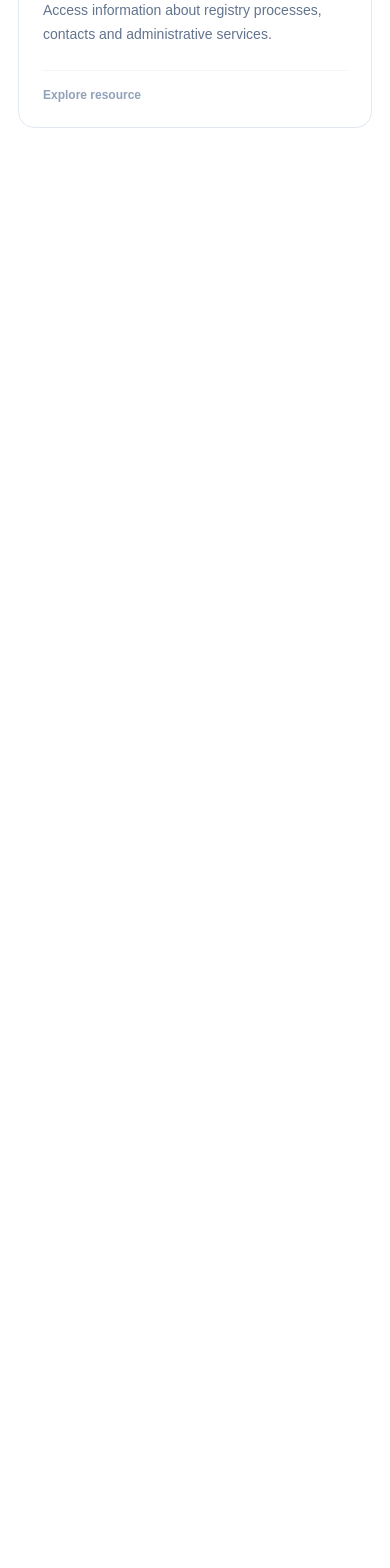
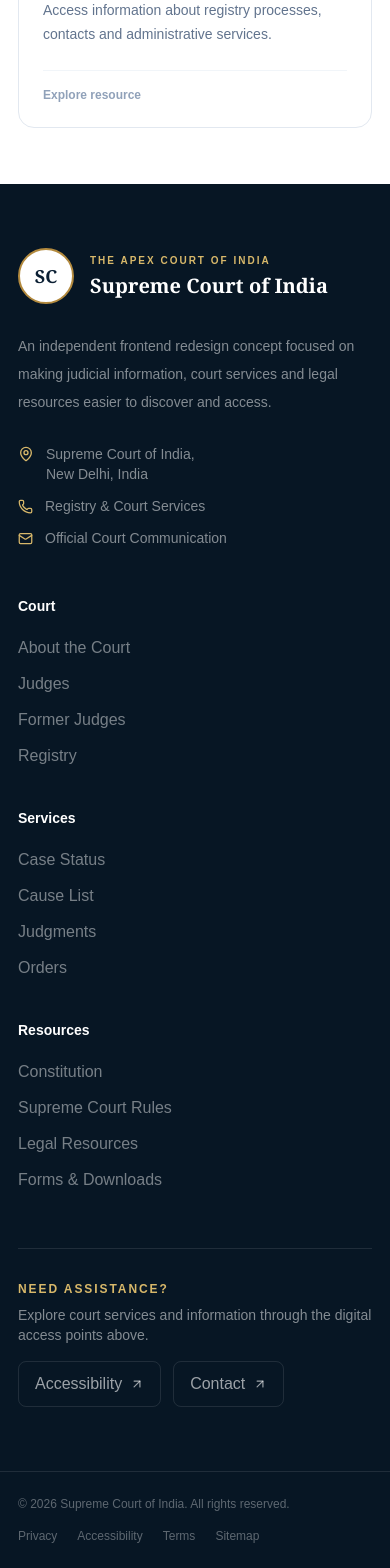
Before and after one commit to patnaikyamini4/supreme-court-india-redesign, a Next.js app: page / in a window 390 px wide. Shown: the part 9694-11262 px from the top of the page. Before the commit the page ends 9878 px from the top, so only its background shows below. Built offline with nearby package versions, Linux system fonts and the light colour scheme.

Commit message:
feat: build responsive site footer

```diff
--- a/src/app/page.tsx
+++ b/src/app/page.tsx
@@ -6,6 +6,7 @@
 import LatestJudgments from "@/components/judgments/LatestJudgments";
 import CourtServices from "@/components/services/CourtServices";
 import ImportantResources from "@/components/resources/ImportantResources";
+import SiteFooter from "@/components/layout/SiteFooter";
 
 export default function Home() {
   return (
@@ -34,6 +35,9 @@
         {/* Legal and institutional resources */}
         <ImportantResources />
       </main>
+
+      {/* Global site footer */}
+      <SiteFooter />
     </>
   );
 }
--- /dev/null
+++ b/src/components/layout/SiteFooter.tsx
@@ -0,0 +1,204 @@
+import {
+  ArrowUpRight,
+  Mail,
+  MapPin,
+  Phone,
+} from "lucide-react";
+
+const footerColumns = [
+  {
+    title: "Court",
+    links: [
+      "About the Court",
+      "Judges",
+      "Former Judges",
+      "Registry",
+    ],
+  },
+  {
+    title: "Services",
+    links: [
+      "Case Status",
+      "Cause List",
+      "Judgments",
+      "Orders",
+    ],
+  },
+  {
+    title: "Resources",
+    links: [
+      "Constitution",
+      "Supreme Court Rules",
+      "Legal Resources",
+      "Forms & Downloads",
+    ],
+  },
+];
+
+export default function SiteFooter() {
+  return (
+    <footer className="bg-[#071624] text-white">
+      {/* Main footer */}
+      <div className="sc-container py-16 md:py-20">
+        <div className="grid gap-12 lg:grid-cols-[1.5fr_2fr]">
+          {/* Court identity */}
+          <div className="max-w-md">
+            <div className="flex items-center gap-4">
+              <div className="flex h-14 w-14 items-center justify-center rounded-full border-2 border-[#B38A3E] bg-white">
+                <span className="sc-serif text-lg font-bold text-[#0B1F33]">
+                  SC
+                </span>
+              </div>
+
+              <div>
+                <p className="text-[10px] font-bold uppercase tracking-[0.2em] text-[#D8B86A]">
+                  The Apex Court of India
+                </p>
+
+                <h2 className="sc-serif mt-1 text-xl font-bold">
+                  Supreme Court of India
+                </h2>
+              </div>
+            </div>
+
+            <p className="mt-7 text-sm leading-7 text-white/50">
+              An independent frontend redesign concept focused
+              on making judicial information, court services and
+              legal resources easier to discover and access.
+            </p>
+
+            {/* Contact information */}
+            <div className="mt-7 space-y-3 text-sm text-white/50">
+              <div className="flex items-start gap-3">
+                <MapPin
+                  size={16}
+                  className="mt-0.5 shrink-0 text-[#D8B86A]"
+                />
+
+                <span>
+                  Supreme Court of India,
+                  <br />
+                  New Delhi, India
+                </span>
+              </div>
+
+              <div className="flex items-center gap-3">
+                <Phone
+                  size={15}
+                  className="shrink-0 text-[#D8B86A]"
+                />
+
+                <span>Registry & Court Services</span>
+              </div>
+
+              <div className="flex items-center gap-3">
+                <Mail
+                  size={15}
+                  className="shrink-0 text-[#D8B86A]"
+                />
+
+                <span>Official Court Communication</span>
+              </div>
+            </div>
+          </div>
+
+          {/* Navigation columns */}
+          <div className="grid gap-10 sm:grid-cols-3">
+            {footerColumns.map((column) => (
+              <div key={column.title}>
+                <h3 className="text-sm font-bold text-white">
+                  {column.title}
+                </h3>
+
+                <ul className="mt-5 space-y-3">
+                  {column.links.map((link) => (
+                    <li key={link}>
+                      <a
+                        href="#"
+                        className="text-sm text-white/45 transition hover:text-[#D8B86A]"
+                      >
+                        {link}
+                      </a>
+                    </li>
+                  ))}
+                </ul>
+              </div>
+            ))}
+          </div>
+        </div>
+
+        {/* Contact / quick links */}
+        <div className="mt-14 grid gap-4 border-t border-white/10 pt-8 md:grid-cols-2">
+          <div>
+            <p className="text-xs font-bold uppercase tracking-[0.16em] text-[#D8B86A]">
+              Need assistance?
+            </p>
+
+            <p className="mt-2 text-sm text-white/50">
+              Explore court services and information through
+              the digital access points above.
+            </p>
+          </div>
+
+          <div className="flex flex-wrap gap-3 md:justify-end">
+            <a
+              href="#"
+              className="flex items-center gap-2 rounded-lg border border-white/10 px-4 py-2.5 text-sm text-white/60 transition hover:border-[#D8B86A]/50 hover:text-[#D8B86A]"
+            >
+              Accessibility
+              <ArrowUpRight size={14} />
+            </a>
+
+            <a
+              href="#"
+              className="flex items-center gap-2 rounded-lg border border-white/10 px-4 py-2.5 text-sm text-white/60 transition hover:border-[#D8B86A]/50 hover:text-[#D8B86A]"
+            >
+              Contact
+              <ArrowUpRight size={14} />
+            </a>
+          </div>
+        </div>
+      </div>
+
+      {/* Bottom bar */}
+      <div className="border-t border-white/10">
+        <div className="sc-container flex flex-col gap-4 py-6 text-xs text-white/35 md:flex-row md:items-center md:justify-between">
+          <p>
+            © {new Date().getFullYear()} Supreme Court of India.
+            All rights reserved.
+          </p>
+
+          <div className="flex flex-wrap gap-5">
+            <a
+              href="#"
+              className="transition hover:text-white/70"
+            >
+              Privacy
+            </a>
+
+            <a
+              href="#"
+              className="transition hover:text-white/70"
+            >
+              Accessibility
+            </a>
+
+            <a
+              href="#"
+              className="transition hover:text-white/70"
+            >
+              Terms
+            </a>
+
+            <a
+              href="#"
+              className="transition hover:text-white/70"
+            >
+              Sitemap
+            </a>
+          </div>
+        </div>
+      </div>
+    </footer>
+  );
+}
```
